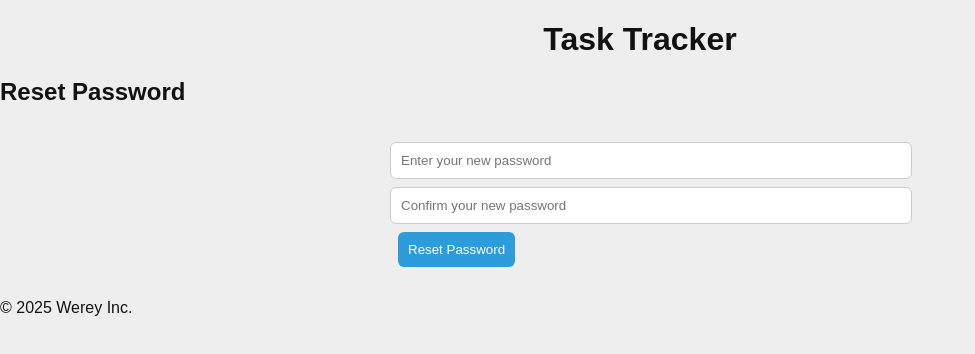
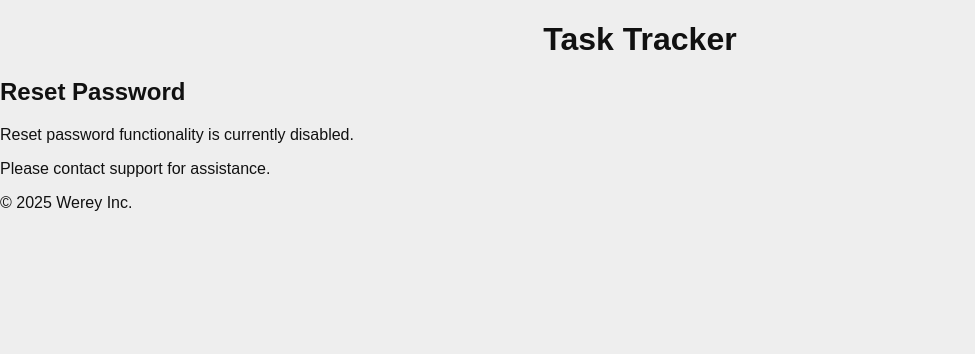
Before and after one commit to King-Code-938/React-Crash, a React (Create React App) app: page /reset-password/1 in a window 1280 px wide. Shown: the top 354 px of the page, without its empty margins (0-975 px from the left). Built offline with nearby package versions, Linux system fonts and the light colour scheme; no server answers.

Commit message:
disable reset password functionality  to debug

```diff
--- a/src/components/ResetPassword.jsx
+++ b/src/components/ResetPassword.jsx
@@ -1,70 +1,78 @@
-import { toast } from 'react-toastify';
-import 'react-toastify/dist/ReactToastify.css';
-import { resetPassword } from '../services/authApi';
-import { useState } from 'react';
-import { useParams } from 'react-router-dom';
+// import { toast } from 'react-toastify';
+// import 'react-toastify/dist/ReactToastify.css';
+// import { resetPassword } from '../services/authApi';
+// import { useState } from 'react';
+// import { useParams } from 'react-router-dom';
 
 function ResetPassword({ AUTH_API_URL }) {
-  const { resetToken } = useParams();
+  // const { resetToken } = useParams();
 
-  const [newPassword, setNewPassword] = useState('');
-  const [confirmNewPassword, setConfirmNewPassword] = useState('');
-  const [isLoading, setIsLoading] = useState(false);
+  // const [newPassword, setNewPassword] = useState('');
+  // const [confirmNewPassword, setConfirmNewPassword] = useState('');
+  // const [isLoading, setIsLoading] = useState(false);
 
-  const handleSubmit = async e => {
-    e.preventDefault();
-    setIsLoading(true);
+  // const handleSubmit = async e => {
+  //   e.preventDefault();
+  //   setIsLoading(true);
 
-    if (newPassword !== confirmNewPassword) {
-      toast.error('Passwords do not match');
-      setIsLoading(false);
-      return;
-    }
+  //   if (newPassword !== confirmNewPassword) {
+  //     toast.error('Passwords do not match');
+  //     setIsLoading(false);
+  //     return;
+  //   }
 
-    if (newPassword.length < 6) {
-      toast.error('Password must be at least 6 characters long');
-      setIsLoading(false);
-      return;
-    }
+  //   if (newPassword.length < 6) {
+  //     toast.error('Password must be at least 6 characters long');
+  //     setIsLoading(false);
+  //     return;
+  //   }
 
-    resetPassword(AUTH_API_URL, resetToken, newPassword)
-      .then(data => {
-        if (data.message === 'Invalid or expired token') {
-          toast.error('Invalid or expired token');
-        } else {
-          toast.success('Password reset successful');
-        }
-      })
-      .catch(err => {
-        toast.error('Failed to reset password: ' + (err.message || ''));
-      })
-      .finally(() => {
-        setIsLoading(false);
-      });
-  };
+  //   resetPassword(AUTH_API_URL, resetToken, newPassword)
+  //     .then(data => {
+  //       if (data.message === 'Invalid or expired token') {
+  //         toast.error('Invalid or expired token');
+  //       } else {
+  //         toast.success('Password reset successful');
+  //       }
+  //     })
+  //     .catch(err => {
+  //       toast.error('Failed to reset password: ' + (err.message || ''));
+  //     })
+  //     .finally(() => {
+  //       setIsLoading(false);
+  //     });
+  // };
+
+  // return (
+  //   <div>
+  //     <h2>Reset Password</h2>
+  //     <form onSubmit={handleSubmit}>
+  //       <input
+  //         type='password'
+  //         value={newPassword}
+  //         onChange={e => setNewPassword(e.target.value)}
+  //         placeholder='Enter your new password'
+  //         required
+  //       />
+  //       <input
+  //         type='password'
+  //         value={confirmNewPassword}
+  //         onChange={e => setConfirmNewPassword(e.target.value)}
+  //         placeholder='Confirm your new password'
+  //         required
+  //       />
+  //       <button type='submit' disabled={isLoading}>
+  //         {isLoading ? 'Sending...' : 'Reset Password'}
+  //       </button>
+  //     </form>
+  //   </div>
+  // );
 
   return (
     <div>
       <h2>Reset Password</h2>
-      <form onSubmit={handleSubmit}>
-        <input
-          type='password'
-          value={newPassword}
-          onChange={e => setNewPassword(e.target.value)}
-          placeholder='Enter your new password'
-          required
-        />
-        <input
-          type='password'
-          value={confirmNewPassword}
-          onChange={e => setConfirmNewPassword(e.target.value)}
-          placeholder='Confirm your new password'
-          required
-        />
-        <button type='submit' disabled={isLoading}>
-          {isLoading ? 'Sending...' : 'Reset Password'}
-        </button>
-      </form>
+      <p>Reset password functionality is currently disabled.</p>
+      <p>Please contact support for assistance.</p>
     </div>
   );
 }
```
Also changed, not shown: 1 other file (tests, documents, lock files or other folders).
